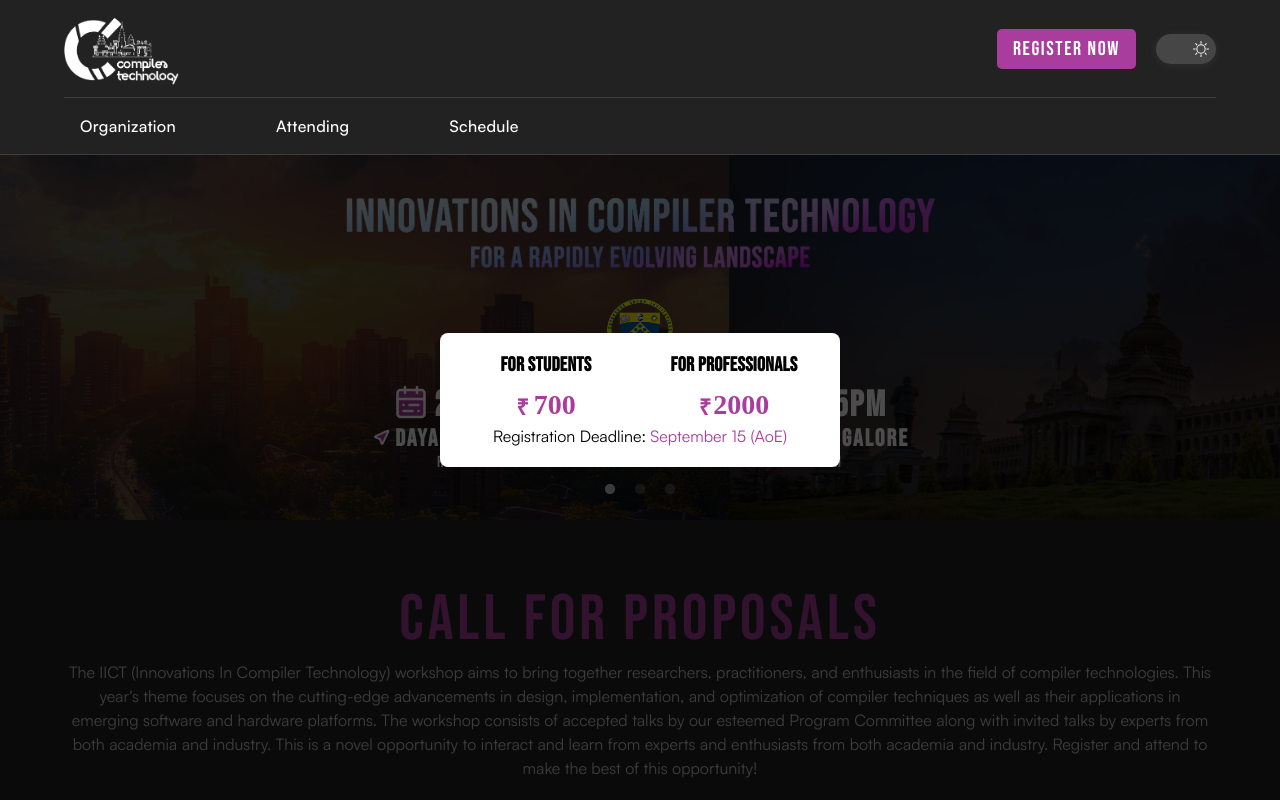
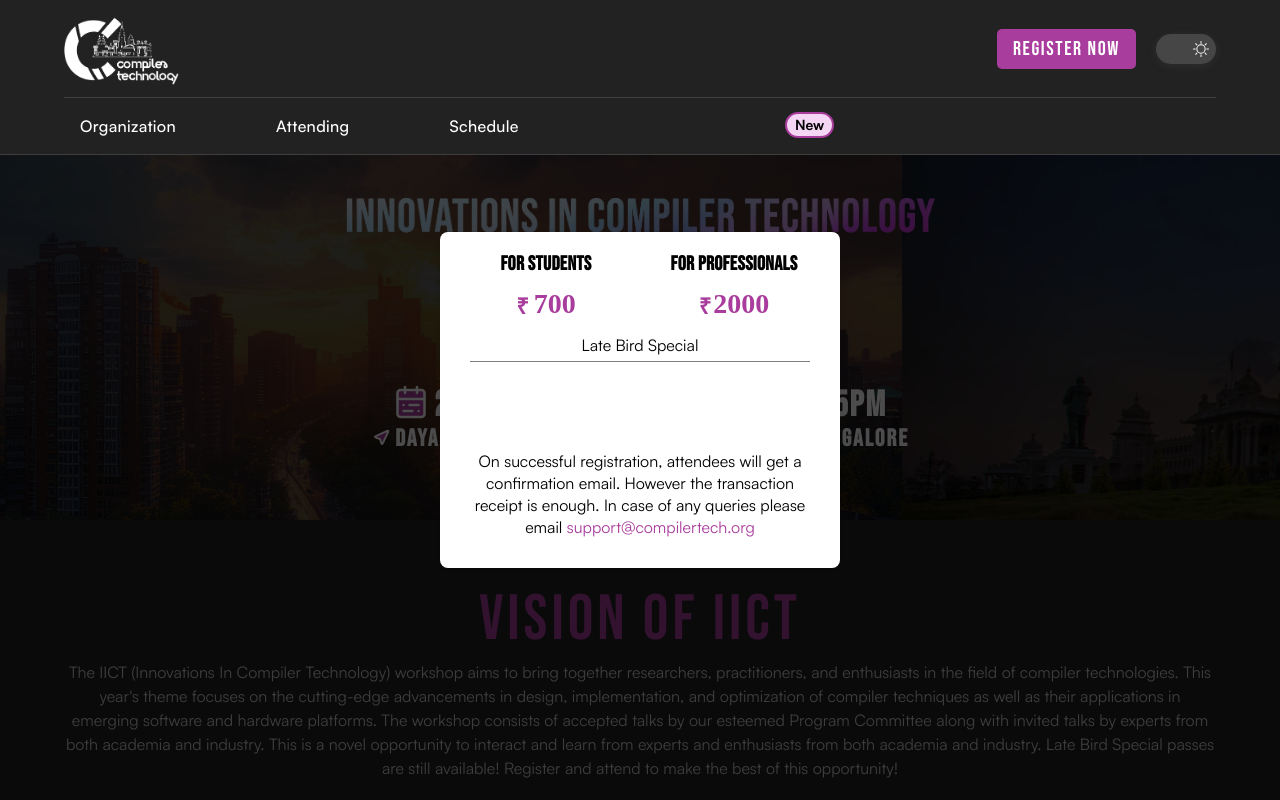
Before and after one commit to compilertech/compilertech-fe, a React (Vite) app: page / in a window 1280 px wide. Both pictures are taken after a click on the button "REGISTER NOW". Shown: the top 800 px of the page. Built offline with nearby package versions, Linux system fonts and the light colour scheme.

Commit message:
fix:revamped ui

```diff
--- a/src/components/HeaderOptions.tsx
+++ b/src/components/HeaderOptions.tsx
@@ -36,6 +36,19 @@ const Wrapper = styled.div`
     justify-content: space-between;
   }
 `;
+const Pill = styled.div`
+  display: inline-block;
+  padding: 2px 8px;
+  background-color: #f5d6f5;
+  border: 2px solid ${({ theme }) => theme.primary};
+  border-radius: 24px;
+  color: black;
+  font-size: 14px;
+  font-weight: 700;
+  position: absolute;
+  top: 112px;
+  left: 785px;
+`;
 
 function HeaderOptions() {
   const navigate = useNavigate();
@@ -58,6 +71,9 @@ function HeaderOptions() {
             {option}
           </OptionText>
         ))}
+        <div>
+          <Pill>New</Pill>
+        </div>
       </Wrapper>
     </Section>
   );
--- a/src/components/HomePage/CallForProposals.tsx
+++ b/src/components/HomePage/CallForProposals.tsx
@@ -1,6 +1,6 @@
 import styled from "styled-components";
 import { MOBILE_BREAKPOINT, TABLET_BREAKPOINT } from "../../styles/GlobalStyle";
-import { Button } from "../shared/Button";
+// import { Button } from "../shared/Button";
 import InterestCard from "./Interests/InterestCard";
 
 function CallForProposals() {
@@ -24,14 +24,14 @@ function CallForProposals() {
     },
   ];
 
-  const handleCallForProposalClick = () => {
-    window.open("https://easychair.org/conferences/?conf=compilertech2024");
-  };
+  // const handleCallForProposalClick = () => {
+  //   window.open("https://easychair.org/conferences/?conf=compilertech2024");
+  // };
 
   return (
     <Section id="call-for-proposals">
       <TextWrapper>
-        <Title>CALL FOR PROPOSALS</Title>
+        <Title>Vision of IICT</Title>
         <Description>
           The IICT (Innovations In Compiler Technology) workshop aims to bring
           together researchers, practitioners, and enthusiasts in the field of
@@ -41,15 +41,16 @@ function CallForProposals() {
           hardware platforms. The workshop consists of accepted talks by our
           esteemed Program Committee along with invited talks by experts from
           both academia and industry. This is a novel opportunity to interact
-          and learn from experts and enthusiasts from both academia and industry.
-          Register and attend to make the best of this opportunity!
+          and learn from experts and enthusiasts from both academia and
+          industry. Late Bird Special passes are still available! Register and
+          attend to make the best of this opportunity!
         </Description>
       </TextWrapper>
       <CardGroupContainerColumn style={{ marginTop: "24px" }}>
-        <InterestCard
+        {/* <InterestCard
           title="About the proposals:"
           description="Proposals should provide sufficient information for the review committee to be able to judge the quality of the submission. Proposals can be submitted under the form of an abstract(for example https://llvm.org/devmtg/2023-02-25/), full paper, or slides. Accepted presentations must be presented in-person. The presentations and recordings may be publicly available in future."
-        />
+        /> */}
         <CardGroupContainerRow>
           {data.map((element) => {
             return (
@@ -57,11 +58,11 @@ function CallForProposals() {
             );
           })}
         </CardGroupContainerRow>
-        <ButtonContainer>
+        {/* <ButtonContainer>
           <Button onClick={handleCallForProposalClick}>
             Abstract Submission Link
           </Button>
-        </ButtonContainer>
+        </ButtonContainer> */}
       </CardGroupContainerColumn>
     </Section>
   );
--- a/src/components/HomePage/Hero.tsx
+++ b/src/components/HomePage/Hero.tsx
@@ -97,7 +97,10 @@ const Hero: React.FC = () => {
                 Dayananda Sagar College of Engineering, BANGALORE
               </a>
             </h3>
-            <ResitrationLine>Registration Deadline: September 15 <a href="https://www.timeanddate.com/time/zones/aoe">anywhere on earth</a></ResitrationLine>
+            {/* <ResitrationLine>Registration Deadline: September 15 <a href="https://www.timeanddate.com/time/zones/aoe">anywhere on earth</a></ResitrationLine> */}
+            <ResitrationLine>
+              Late Bird Special Passes still available!
+            </ResitrationLine>
             <ButtonContainer>
               <StyledButton onClick={toggleModal}>REGISTER NOW</StyledButton>
             </ButtonContainer>
--- a/src/components/HomePage/SubmissionReview.tsx
+++ b/src/components/HomePage/SubmissionReview.tsx
@@ -17,7 +17,9 @@ const SubmissionReview: React.FC = () => {
               presentation).
             </li>
             <li>
-              <Bold>Submision Deadline: September 1, 2024</Bold>
+              <Bold>
+                Submision Deadline: September 1, 2024 <Pill>Closed</Pill>
+              </Bold>
             </li>
           </ul>
         </Text>
@@ -34,7 +36,10 @@ const SubmissionReview: React.FC = () => {
               the field.
             </li>
             <li>
-              <Bold>Notification of acceptance: September 14, 2024</Bold>
+              <Bold>
+                Notification of acceptance: September 14, 2024{" "}
+                <Pill>Closed</Pill>
+              </Bold>
             </li>
           </ul>
         </Text>
@@ -109,5 +114,15 @@ const Text = styled.div`
     font-weight: 100;
   }
 `;
+const Pill = styled.div`
+  display: inline-block;
+  padding: 2px 8px;
+  background-color: #f5d6f5;
+  border: 2px solid ${({ theme }) => theme.primary};
+  border-radius: 24px;
+  color: black;
+  font-size: 14px;
+  font-weight: 700;
+`;
 
 export default SubmissionReview;
--- a/src/components/HomePage/index.tsx
+++ b/src/components/HomePage/index.tsx
@@ -27,11 +27,11 @@ export default function Home() {
     <Main>
       <Hero />
       <CallForProposals />
+      <Sponsors />
       <About />
       <Interests />
       <Tracks />
       <SubmissionReview />
-      <Sponsors />
       <TravelAssistance />
     </Main>
   );
--- a/src/components/shared/RegisterModal.tsx
+++ b/src/components/shared/RegisterModal.tsx
@@ -14,6 +14,17 @@ const RegisterModal: React.FC<RegisterModalProps> = ({ onClose, hidden }) => {
     const rzpProfessionalPaymentForm = document.getElementById(
       "rzp_payment_form__professional"
     );
+    const rzpLateBirdPaymentForm = document.getElementById(
+      "rzp_payment_form_lateBird"
+    );
+
+    if (rzpLateBirdPaymentForm && !rzpLateBirdPaymentForm.hasChildNodes()) {
+      const script = document.createElement("script");
+      script.src = "https://checkout.razorpay.com/v1/payment-button.js";
+      script.async = true;
+      script.dataset.payment_button_id = "pl_OZypo9JDPLwY9M";
+      rzpLateBirdPaymentForm.appendChild(script);
+    }
 
     if (rzpStudentPaymentForm && !rzpStudentPaymentForm.hasChildNodes()) {
       const script = document.createElement("script");
@@ -131,8 +142,52 @@ const RegisterModal: React.FC<RegisterModalProps> = ({ onClose, hidden }) => {
             </div>
           </div>
           <Deadline>
-            Registration Deadline: <span>September 15</span>{" "}
-            <a href="https://time.is/Anywhere_on_Earth">(AoE)</a>
+            Late Bird Special
+            <div
+              style={{ borderTop: "1px solid gray", marginTop: "5px" }}
+            ></div>
+            {/* <span>September 15</span>{" "} */}
+            {/* <a href="https://time.is/Anywhere_on_Earth">(AoE)</a> */}
+          </Deadline>
+          <div
+            style={{
+              flex: 1,
+              display: "flex",
+              flexDirection: "column",
+              width: "100%",
+              justifyContent: "space-between",
+              alignItems: "center",
+            }}
+          >
+            <h3
+              style={{
+                fontFamily: "Bebas Neue",
+                letterSpacing: "0.3px",
+                fontSize: "20px",
+                paddingTop: "3px",
+                paddingBottom: "3px",
+              }}
+            >
+              Last Minute Saver Registration
+            </h3>
+            <p>minimum 5 people/ 1500 INR per person</p>
+            <div style={{ display: "flex", flexDirection: "column" }}>
+              <form
+                id="rzp_payment_form_lateBird"
+                style={{ marginTop: "16px" }}
+              ></form>
+            </div>
+          </div>
+          <Deadline>
+            On successful registration, attendees will get a confirmation email.
+            However the transaction receipt is enough. In case of any queries
+            please email{" "}
+            <a
+              href="mailto:support@compilertech.org?subject=Support%20for%20sponsorship"
+              target="_blank"
+            >
+              support@compilertech.org
+            </a>
           </Deadline>
         </Body>
       </ModalContent>
@@ -172,6 +227,7 @@ const Body = styled.div`
 const Deadline = styled.p`
   text-align: center;
   color: black;
+  padding: 10px;
   span,
   a {
     color: ${({ theme }) => theme.primary};
```
